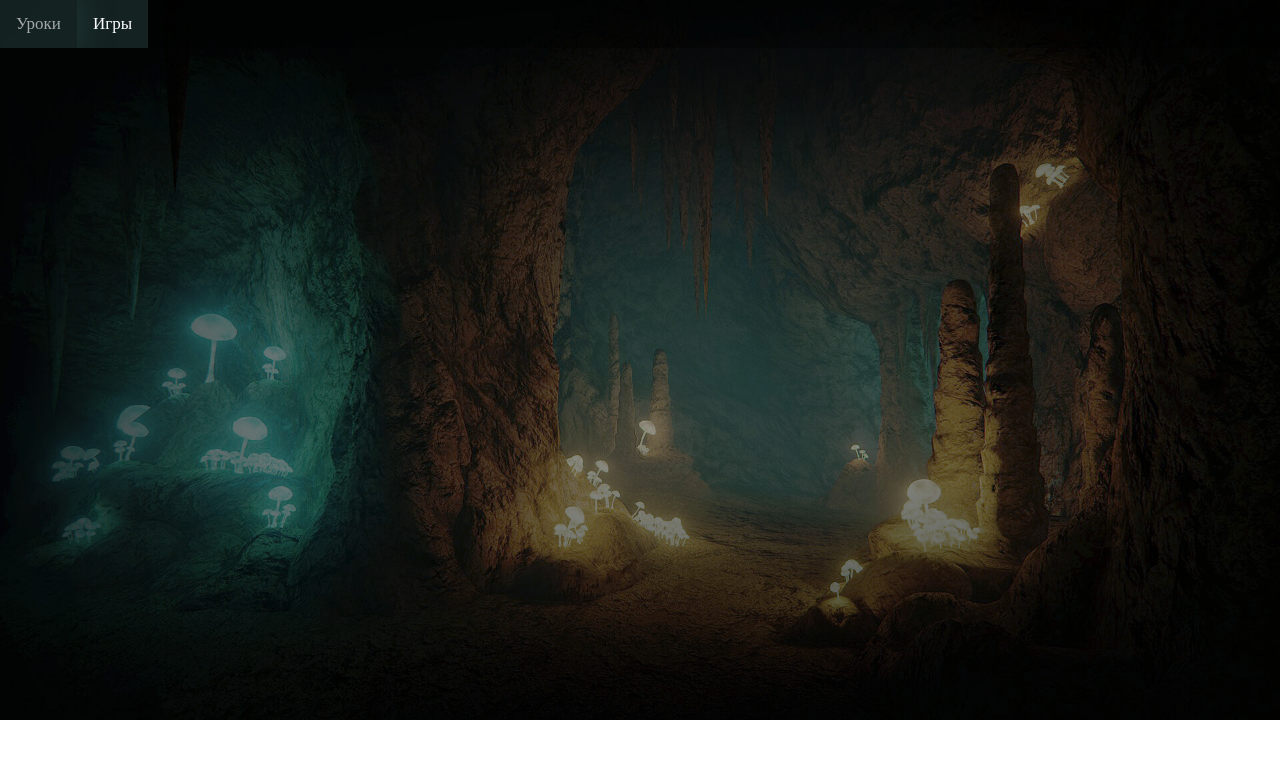
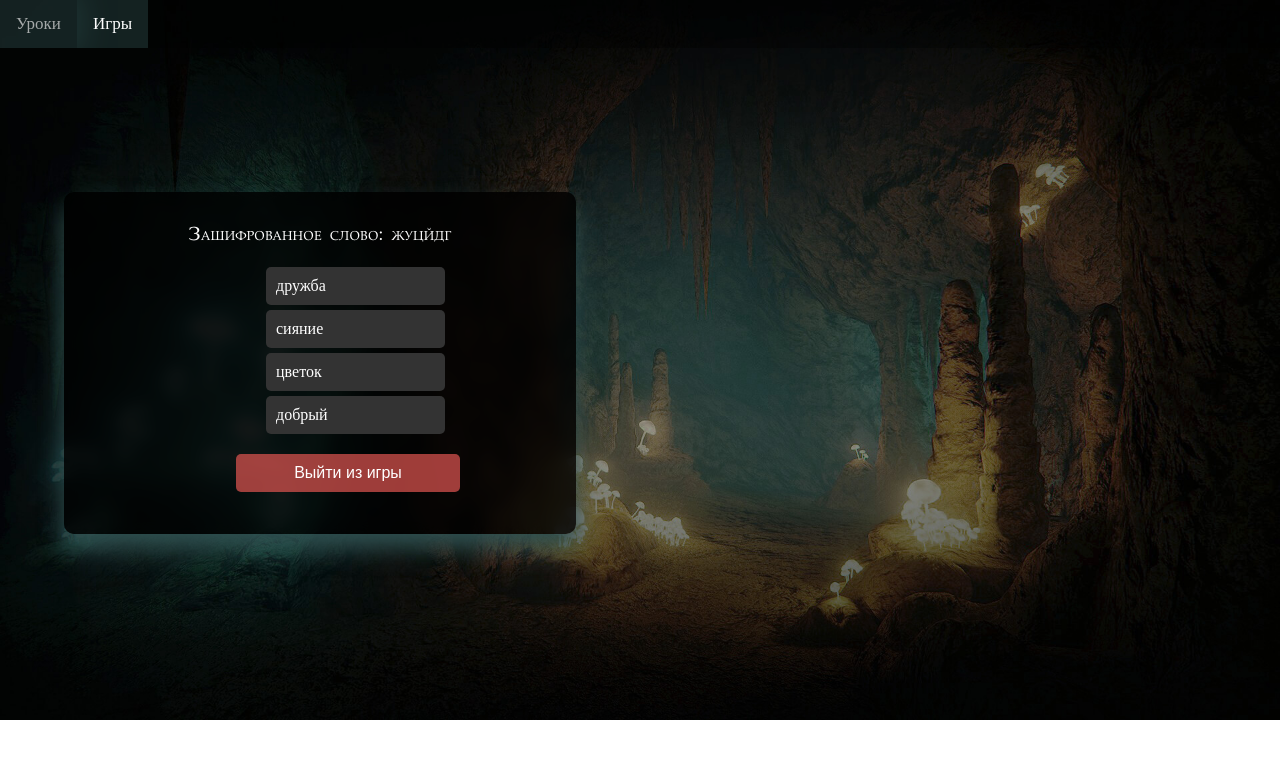
Before and after one commit to Alish04/forest, a website: page ready-html/game3.html in a window 1280 px wide. Drawn offline with Linux system fonts and the light colour scheme.

Commit message:
черновик 3 лвл

```diff
--- a/ready-html/css/game3.css
+++ b/ready-html/css/game3.css
@@ -35,3 +35,99 @@ body {
     background-color: rgba(47, 79, 79, 0.41);
     color: white;
 }
+
+
+
+.game-container {
+    background: rgba(0,0,0,.8);
+    box-shadow: 0 15px 25px rgba(47, 79, 79);
+    backdrop-filter: blur(7px);
+    -webkit-backdrop-filter: blur(7px);
+    border-radius: 10px;
+    padding: 2rem;
+    margin: 9rem 4rem;
+    width: 40%;
+    position: center;
+}
+
+#question{
+    text-align: center;
+    font-family: "Palatino Linotype", "Book Antiqua", Palatino, serif;
+    font-size: 19px;
+    letter-spacing: 0.2px;
+    word-spacing: 3px;
+    color: #ffffff;
+    font-weight: 400;
+    font-style: normal;
+    font-variant: small-caps;
+    text-transform: none;
+}
+
+#result{
+    text-align: center;
+    font-family: "Palatino Linotype", "Book Antiqua", Palatino, serif;
+    font-size: 19px;
+    letter-spacing: 0.2px;
+    word-spacing: 2.6px;
+    color: #ffffff;
+    font-weight: 400;
+    font-style: normal;
+    font-variant: small-caps;
+    text-transform: none;
+}
+
+#options {
+    margin: 20px 0;
+}
+
+#options div {
+    position: center;
+    cursor: pointer;
+    background-color: #333;
+    width: 40%;
+    padding: 10px;
+    margin-bottom: 5px;
+    margin-left: 170px;
+    border-radius: 5px;
+    color: #ffffff;
+}
+
+#options div:hover {
+    background-color: rgba(0, 128, 128, 0.3);
+}
+
+button {
+    display: block;
+    width: 50%;
+    padding: 10px;
+    margin-bottom: 10px;
+    margin-left: 140px;
+    border: none;
+    background-color: rgba(0, 128, 128, 0.49);
+    color: white;
+    font-size: 16px;
+    cursor: pointer;
+    border-radius: 5px;
+}
+
+button:hover {
+    background-color: rgba(1, 94, 94, 0.55);
+}
+
+#exit {
+    display: block;
+    width: 50%;
+    padding: 10px;
+    margin-bottom: 10px;
+    margin-left: 140px;
+    border: none;
+    background-color: rgba(217, 83, 79, 0.73);
+    color: white;
+    font-size: 16px;
+    cursor: pointer;
+    border-radius: 5px;
+}
+
+#exit:hover {
+    background-color: rgba(201, 48, 44, 0.68);
+}
--- a/ready-html/game3.html
+++ b/ready-html/game3.html
@@ -13,10 +13,20 @@
 
 </head>
 <body>
-<div class="topnav">
-    <a href="lessons.html">Уроки</a>
-    <a class="active" href="game.html">Игры</a>
-</div>
+    <div class="topnav">
+        <a href="lessons.html">Уроки</a>
+        <a class="active" href="game.html">Игры</a>
+    </div>
+    <div class="game-container">
+        <div id="question">Зашифрованное слово: <span id="encryptedWord"></span></div>
+        <div id="options"></div>
+        <button id="submit">Проверить ответ</button>
+        <button id="exit" onclick="window.location.href='game.html'">Выйти из игры</button>
+        <div id="result"></div>
+
+    </div>
+
+    <script src="js/game3.js"></script>
 
 </body>
 </html>
--- /dev/null
+++ b/ready-html/js/game3.js
@@ -0,0 +1,95 @@
+document.addEventListener('DOMContentLoaded', function () {
+    const words = ["радуга", "сказка", "звезда", "молния", "лунный", "добрый", "лагерь", "сияние", "цветок", "дружба"];
+    const shift = 3;
+    const randomWord = words[Math.floor(Math.random() * words.length)];
+    const encryptedWord = encryptCaesar(randomWord, shift);
+    document.getElementById('encryptedWord').textContent = encryptedWord;
+
+    const optionsContainer = document.getElementById('options');
+    generateOptions(words, randomWord).forEach(option => {
+        const div = document.createElement('div');
+        div.textContent = option;
+        div.onclick = function () {
+            checkAnswer(option, randomWord);
+        };
+        optionsContainer.appendChild(div);
+    });
+
+    document.getElementById('submit').style.display = 'none';
+});
+
+function encryptCaesar(word, shift) {
+    const alphabet = "абвгдеёжзийклмнопрстуфхцчшщъыьэюя";
+    let encrypted = '';
+    for (let i = 0; i < word.length; i++) {
+        let char = word[i];
+        let index = alphabet.indexOf(char);
+        if (index == -1) {
+            encrypted += char;
+        } else {
+            let shiftedIndex = (index + shift) % alphabet.length;
+            encrypted += alphabet[shiftedIndex];
+        }
+    }
+    return encrypted;
+}
+
+function generateOptions(words, correctWord) {
+    let options = [correctWord];
+    while (options.length < 4) {
+        let option = words[Math.floor(Math.random() * words.length)];
+        if (!options.includes(option)) {
+            options.push(option);
+        }
+    }
+    return options.sort(() => Math.random() - 0.5);
+}
+
+function checkAnswer(option, correctWord) {
+    const result = document.getElementById('result');
+    if (option === correctWord) {
+        result.textContent = "Правильно!";
+        result.style.color = "green";
+    } else {
+        result.textContent = "Неправильно. Правильный ответ: " + correctWord;
+        result.style.color = "red";
+    }
+
+    // Скрываем варианты ответов после выбора
+    const optionsContainer = document.getElementById('options');
+    while (optionsContainer.firstChild) {
+        optionsContainer.removeChild(optionsContainer.firstChild);
+    }
+
+    // Показываем кнопку для новой игры
+    const submitButton = document.getElementById('submit');
+    submitButton.textContent = "Новая игра";
+    submitButton.style.display = 'inline-block';
+    submitButton.onclick = function() {
+        window.location.reload(); // Просто перезагружаем страницу для новой игры
+    };
+
+    // Добавляем обработчик для кнопки "Выйти из игры"
+    const exitButton = document.getElementById('exit');
+    exitButton.onclick = function() {
+        // Можно перенаправить пользователя на главную страницу или выполнить другое действие
+        window.location.href = 'game.html'; // Перенаправление на главную страницу
+    };
+
+}
+
+// Вспомогательная функция шифрования методом Цезаря
+function encryptCaesar(word, shift) {
+    const alphabet = "абвгдеёжзийклмнопрстуфхцчшщъыьэюя";
+    let encrypted = '';
+    for (let char of word) {
+        let index = alphabet.indexOf(char);
+        if (index === -1) {
+            encrypted += char; // Если символ не найден в алфавите, просто добавляем его без изменений
+        } else {
+            let shiftedIndex = (index + shift) % alphabet.length; // Вычисляем новый индекс с учетом сдвига
+            encrypted += alphabet[shiftedIndex]; // Добавляем зашифрованный символ в результат
+        }
+    }
+    return encrypted;
+}
```
